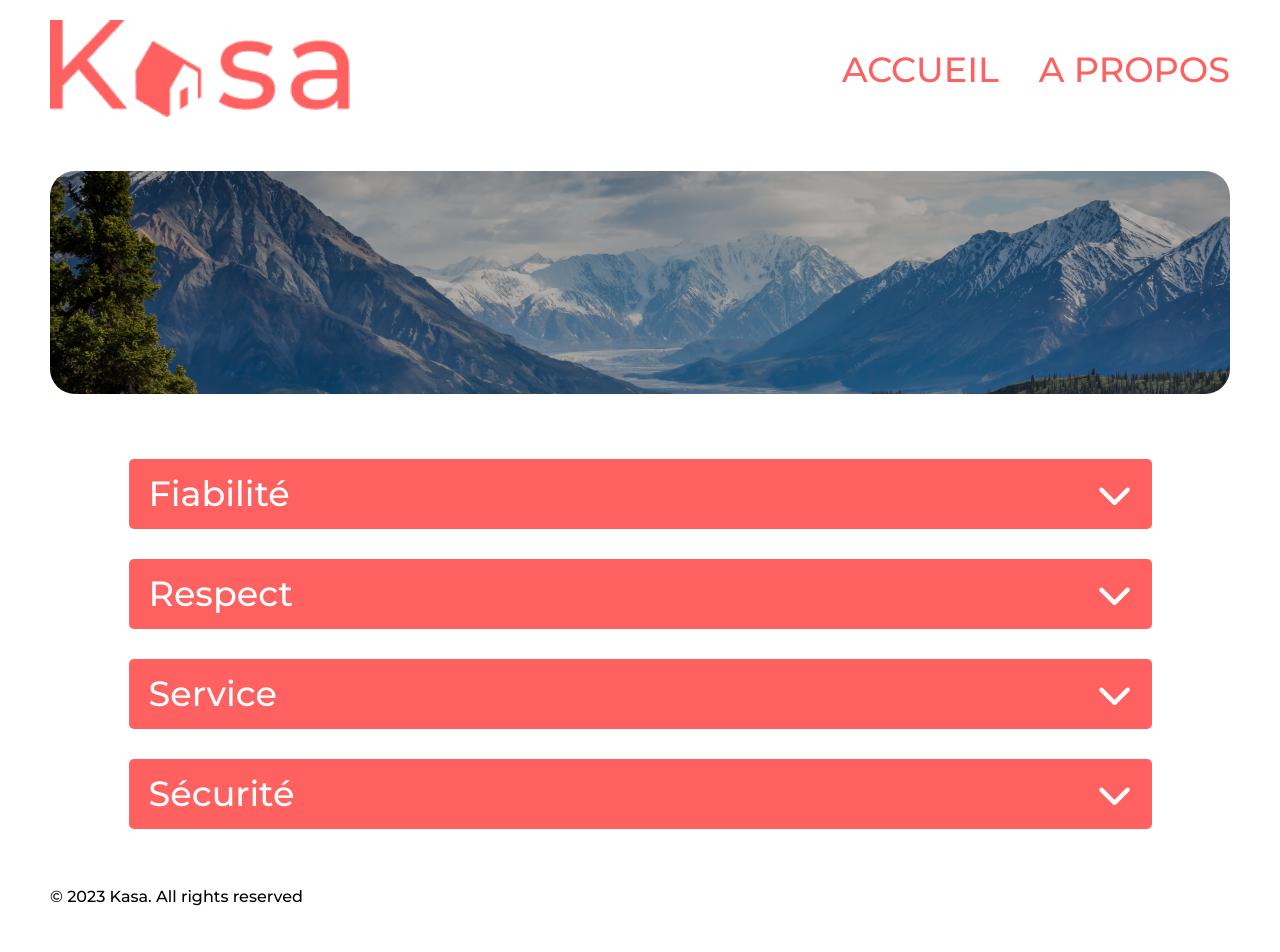
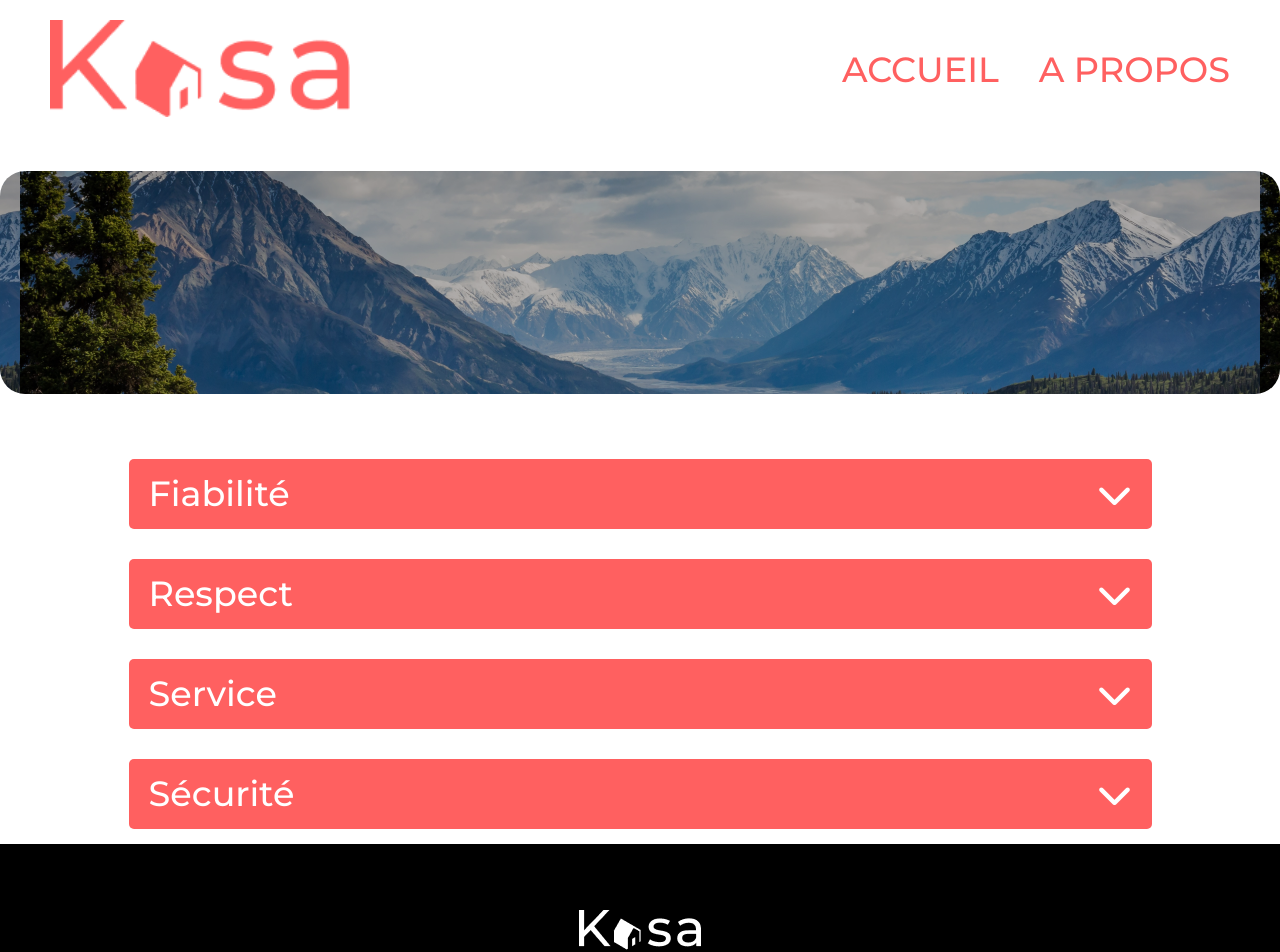
Before and after one commit to EryanGauvrit/Kasa_Location_Immobiliere, a React (Create React App) app: page /about in a window 1280 px wide. Shown: the top 952 px of the page. Built offline with nearby package versions, Linux system fonts and the light colour scheme.

Commit message:
Footer Style

```diff
--- /dev/null
+++ b/src/components/Footer/_footer.scss
@@ -0,0 +1,21 @@
+footer {
+    background-color: black;
+    color: $colour-secondary;
+    height: 209px;
+    width: 100%;
+    text-align: center;
+    & img {
+        width: 122px;
+        margin-top: 62px;
+        @media (min-width: $phoneScreenSize) {
+            margin-top: 66px;
+        }
+    }
+    & p {
+        margin-top: 32.2px;
+        font-size: 12px;
+        @media (min-width: $phoneScreenSize) {
+            font-size: 24px;
+        }
+    }
+}
--- a/src/components/LocationDatas/_locationDatas.scss
+++ b/src/components/LocationDatas/_locationDatas.scss
@@ -90,18 +90,18 @@
         }
     }
     & .location-datas-detail {
+        width: 100%;
+        max-width: 1240px;
         margin-top: 10px;
         display: flex;
         flex-direction: column;
         @media (min-width: $phoneScreenSize) {
             flex-direction: row;
-            flex-wrap: wrap;
-            justify-content: center;
-            gap: 1rem
+            justify-content: space-between;
         }
         & div {
             @media (min-width: $phoneScreenSize) {
-                width: 582px;
+                width: 48%;
             }
             & .about-collapse-title {
                 display: flex;
@@ -112,10 +112,11 @@
                 border-radius: 5px;
                 padding: 0.5rem;
                 font-size: 13px;
+                width: 100%;
                 @media (min-width: $phoneScreenSize) {
-                    width: 562px;
                     padding: 0.5rem 10px;
                     font-size: 18px;
+                    border-radius: 10px;
                 }
             }
             & .about-collapse-text {
@@ -125,10 +126,11 @@
                 padding: 1.5rem 0.8rem 0.5rem 0.8rem;
                 font-size: 12px;
                 margin-bottom: 15px;
+                width: 100%;
                 @media (min-width: $phoneScreenSize) {
-                    width: 562px;
                     padding: 1.5rem 10px 0.5rem 10px;
                     font-size: 18px;
+                    border-radius: 10px;
                 }
             }
         }
--- a/src/pages/About/_about.scss
+++ b/src/pages/About/_about.scss
@@ -2,20 +2,19 @@
 
 .banner-about {
     height: 223px;
-    margin: 20px 0 20px 0;
+    margin: 20px 0;
     display: flex;
     justify-content: center;
     align-items: center;
     border-radius: 10px;
     background: url("../../assets/banner-about-phone.png");
     background-position: center;
-    background-size: cover;
     object-fit: cover;
     filter: brightness(0.7);
     @media (min-width: $phoneScreenSize) {
         background: url("../../assets/banner-about.png");
         background-position: center;
-        background-size: cover;
+
         border-radius: 25px;
         margin: 50px 0 50px 0;
     }
@@ -24,7 +23,6 @@
 // Collapse About
 
 .about-main {
-    width: 100%;
     display: flex;
     flex-direction: column;
     & .about-collapse {
--- a/src/pages/_page.scss
+++ b/src/pages/_page.scss
@@ -2,6 +2,9 @@
 
 body {
     font-family: 'Montserrat', sans-serif;
+}
+
+main, header, .banner-about {
     padding-left: 50px;
     padding-right: 50px;
     @media (max-width: $phoneScreenSize) {
--- a/src/style/main.scss
+++ b/src/style/main.scss
@@ -6,4 +6,5 @@
 @import "../components/Slideshow/slide-show";
 @import "../components/LocationDatas/locationDatas";
 @import "../components/Error/error";
+@import "../components/Footer/footer";
 @import "../pages/About/about";
```
